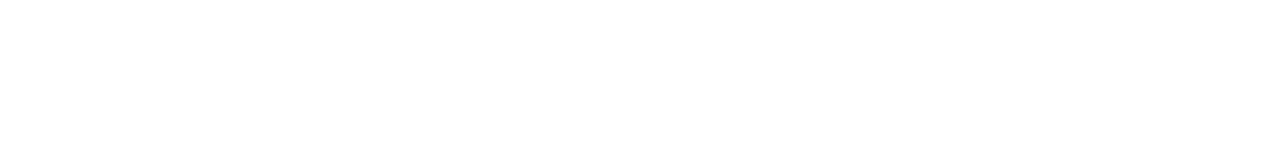
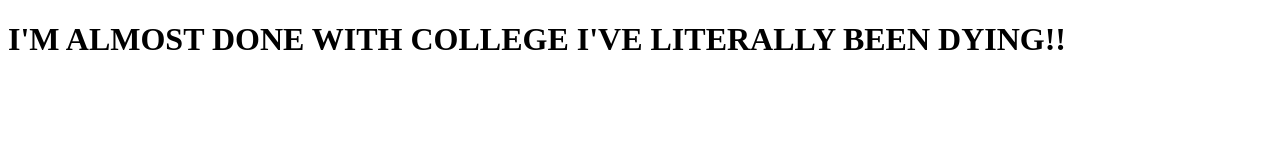
Before and after one commit to SlappyBird/gotthall_git417, a plain HTML site: page index.html in a window 1280 px wide. Drawn offline with Linux system fonts and the light colour scheme.

Commit message:
update to index.html
added an <h1> with exclamation about nearly finishing college.

```diff
--- a/index.html
+++ b/index.html
@@ -5,6 +5,6 @@
     <meta name="viewport" content="width=device-width, initial-scale=1.0">
   </head>
   <body>
-
+    <h1>I'M ALMOST DONE WITH COLLEGE I'VE LITERALLY BEEN DYING!!</h1>
   </body>
 </html>
```
